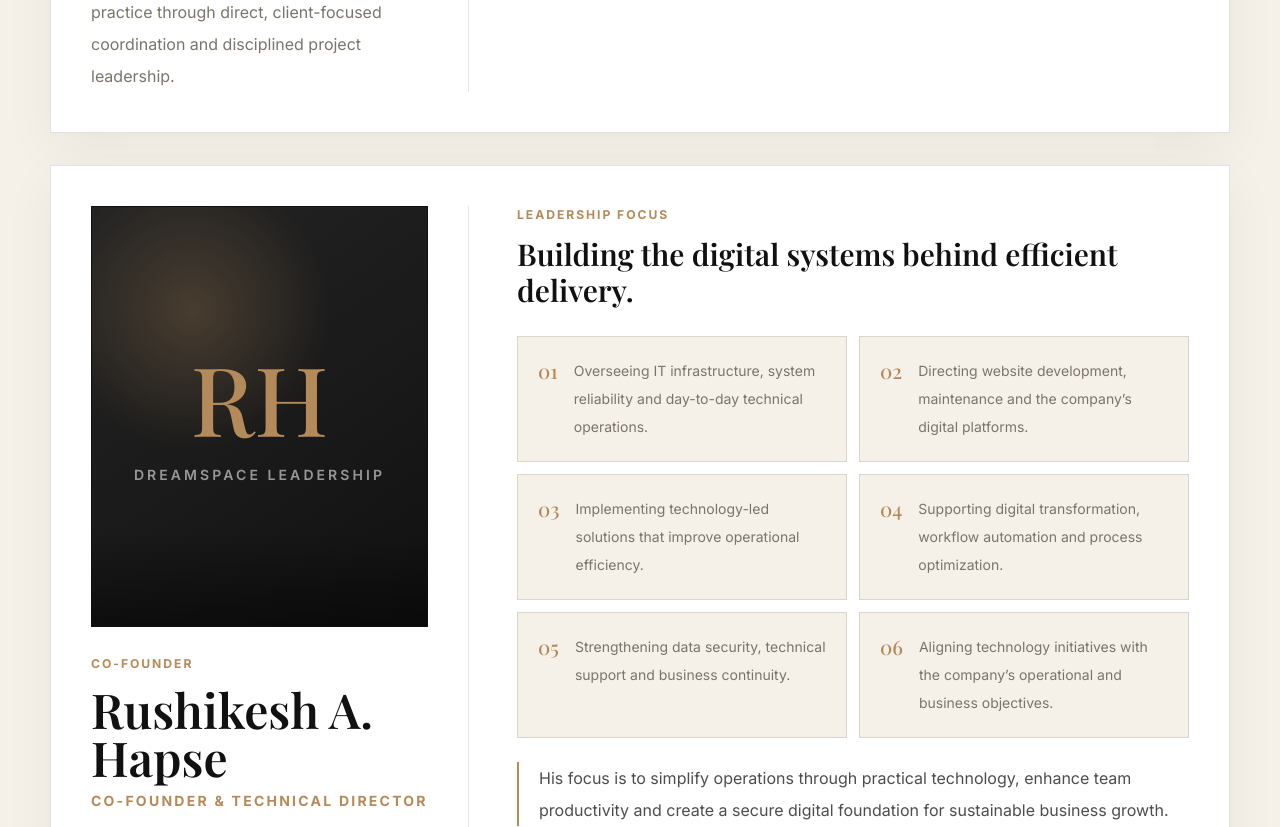
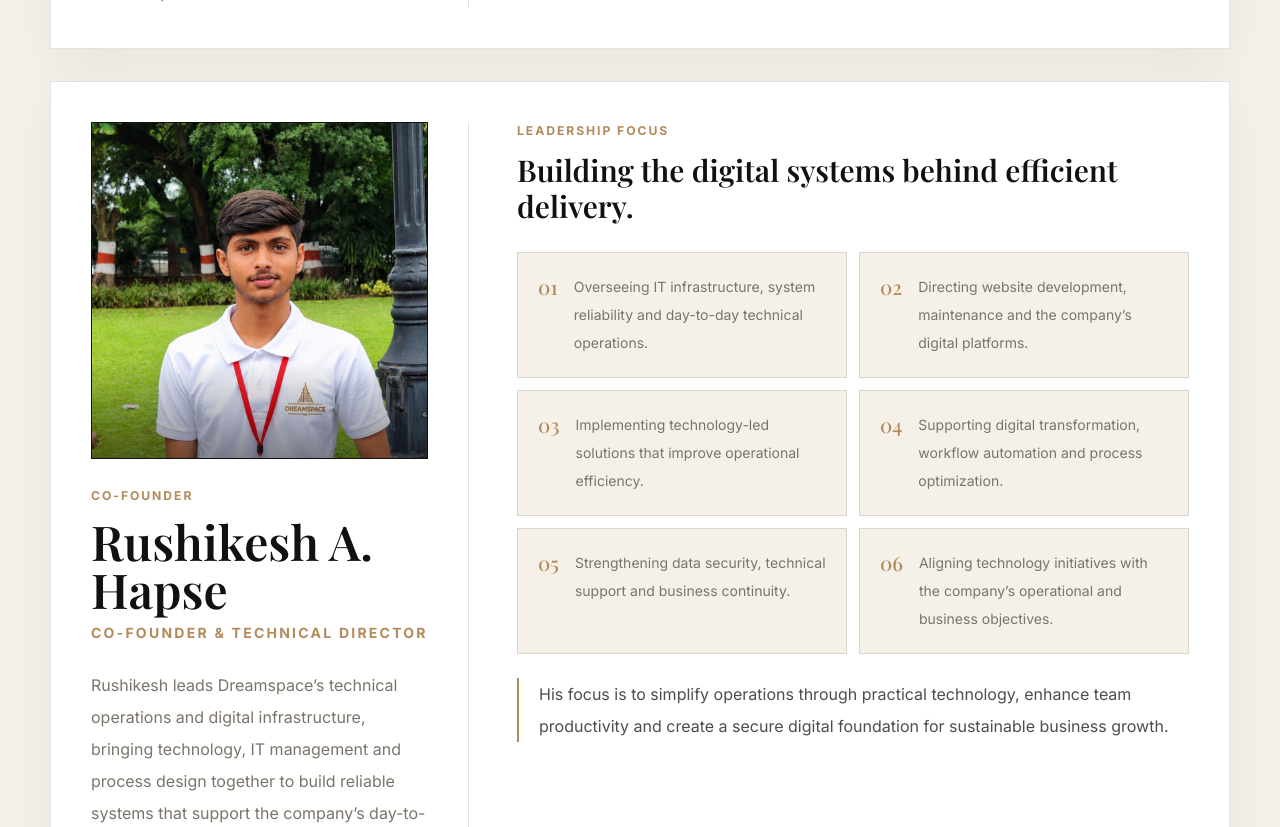
Before and after one commit to Rushihapse/Dreamspace, a React (Vite) app: page /about in a window 1280 px wide. Shown: the part 3080-3907 px from the top of the page. Built offline with nearby package versions, Linux system fonts and the light colour scheme.

Commit message:
Add matching co-founder portraits

```diff
--- a/src/data/company.js
+++ b/src/data/company.js
@@ -28,6 +28,8 @@ export const company = {
   coFounder: {
     name: 'Rushikesh A. Hapse',
     title: 'Co-founder & Technical Director',
+    image: '/images/leadership/rushikesh-a-hapse.jpg',
+    imageAlt: 'Rushikesh A. Hapse, Co-founder and Technical Director at Dreamspace',
     initials: 'RH',
     introduction:
       'Rushikesh leads Dreamspace’s technical operations and digital infrastructure, bringing technology, IT management and process design together to build reliable systems that support the company’s day-to-day work and long-term growth.',
--- a/src/pages/About.jsx
+++ b/src/pages/About.jsx
@@ -52,6 +52,7 @@ export default function About() {
             '@type': 'Person',
             name: company.coFounder.name,
             jobTitle: company.coFounder.title,
+            image: `${SITE_URL}${company.coFounder.image}`,
             worksFor: { '@id': `${SITE_URL}/#organization` }
           },
           breadcrumbJsonLd
@@ -137,7 +138,7 @@ function LeadershipProfile({ label, profile }) {
     <article className="border border-dark/12 bg-white p-6 shadow-[0_16px_50px_rgba(17,17,17,0.05)] sm:p-8 lg:p-10">
       <div className="grid gap-9 lg:grid-cols-[0.72fr_1.28fr] lg:gap-12">
         <div className="lg:border-r lg:border-dark/10 lg:pr-10">
-          <div className="relative mb-7 aspect-[4/5] overflow-hidden border border-dark/12 bg-dark">
+          <div className="relative mb-7 aspect-square overflow-hidden border border-dark/12 bg-dark">
             {profile.image ? (
               <img
                 src={profile.image}
```
Also changed, not shown: public/images/leadership/ashitosh-d-chougule.jpg, public/images/leadership/rushikesh-a-hapse.jpg (added).
